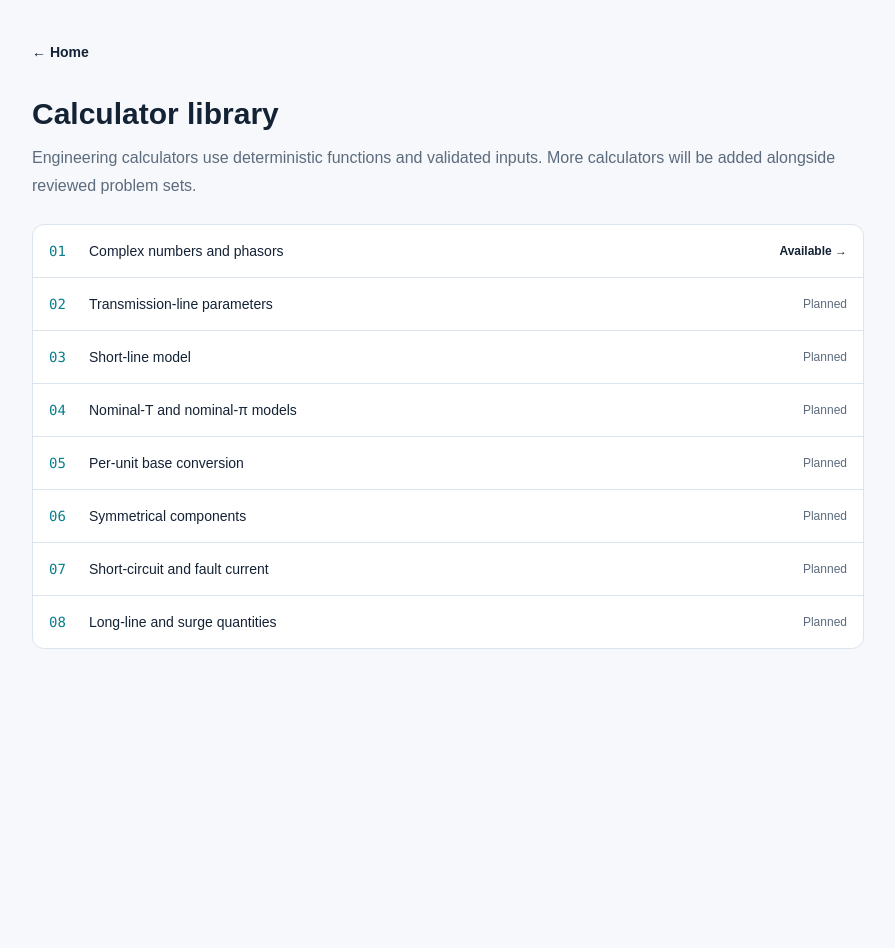
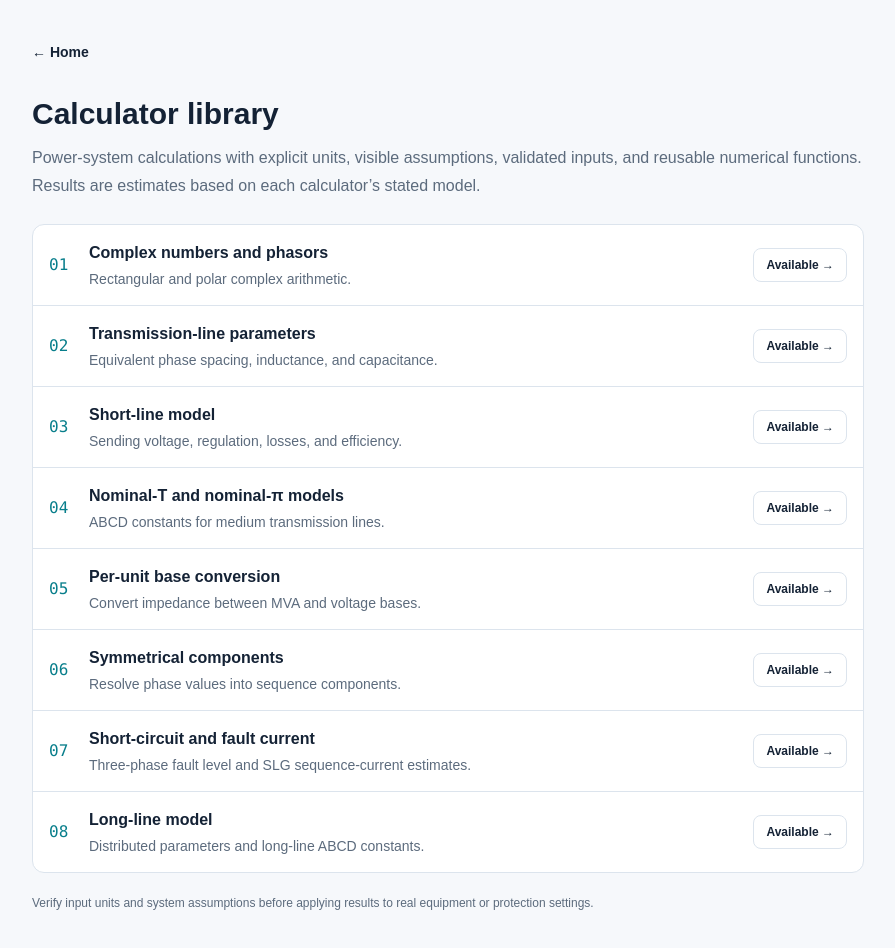
Before and after one commit to valeriovlad13-del/power-systems-lab, a Next.js app: page /calculators in a window 1280 px wide. Shown: the top 948 px of the page, without its empty margins (192-1087 px from the left). Before the commit the page ends 800 px from the top, so only its background shows below. Built offline with nearby package versions, Linux system fonts and the light colour scheme.

Commit message:
Expand calculator library to eight tools

```diff
--- a/app/calculators/page.tsx
+++ b/app/calculators/page.tsx
@@ -1,14 +1,14 @@
 import Link from "next/link";
 
-const planned = [
-  { name: "Complex numbers and phasors", href: "/calculators/complex", status: "Available" },
-  { name: "Transmission-line parameters", href: null, status: "Planned" },
-  { name: "Short-line model", href: null, status: "Planned" },
-  { name: "Nominal-T and nominal-π models", href: null, status: "Planned" },
-  { name: "Per-unit base conversion", href: null, status: "Planned" },
-  { name: "Symmetrical components", href: null, status: "Planned" },
-  { name: "Short-circuit and fault current", href: null, status: "Planned" },
-  { name: "Long-line and surge quantities", href: null, status: "Planned" },
+const calculators = [
+  { name: "Complex numbers and phasors", href: "/calculators/complex", description: "Rectangular and polar complex arithmetic.", status: "Available" },
+  { name: "Transmission-line parameters", href: "/calculators/transmission-line-parameters", description: "Equivalent phase spacing, inductance, and capacitance.", status: "Available" },
+  { name: "Short-line model", href: "/calculators/short-line-model", description: "Sending voltage, regulation, losses, and efficiency.", status: "Available" },
+  { name: "Nominal-T and nominal-π models", href: "/calculators/nominal-models", description: "ABCD constants for medium transmission lines.", status: "Available" },
+  { name: "Per-unit base conversion", href: "/calculators/per-unit", description: "Convert impedance between MVA and voltage bases.", status: "Available" },
+  { name: "Symmetrical components", href: "/calculators/symmetrical-components", description: "Resolve phase values into sequence components.", status: "Available" },
+  { name: "Short-circuit and fault current", href: "/calculators/fault-current", description: "Three-phase fault level and SLG sequence-current estimates.", status: "Available" },
+  { name: "Long-line model", href: "/calculators/long-line", description: "Distributed parameters and long-line ABCD constants.", status: "Available" },
 ];
 
 export default function CalculatorsPage() {
@@ -17,21 +17,21 @@ export default function CalculatorsPage() {
       <Link href="/" className="text-sm font-semibold text-[var(--accent)]">← Home</Link>
       <h1 className="mt-8 text-3xl font-bold">Calculator library</h1>
       <p className="mt-3 leading-7 text-[var(--muted)]">
-        Engineering calculators use deterministic functions and validated inputs. More calculators will be added alongside reviewed problem sets.
+        Power-system calculations with explicit units, visible assumptions, validated inputs, and reusable numerical functions. Results are estimates based on each calculator’s stated model.
       </p>
-      <ul className="mt-6 divide-y divide-[var(--border)] rounded-xl border border-[var(--border)] bg-white">
-        {planned.map((item, index) => (
-          <li key={item.name} className="flex items-center gap-4 px-4 py-4 text-sm">
-            <span className="w-6 shrink-0 font-mono text-[var(--accent)]">{String(index + 1).padStart(2, "0")}</span>
-            <span className="flex-1">{item.name}</span>
-            {item.href ? (
-              <Link href={item.href} className="text-xs font-semibold text-[var(--accent)] hover:underline">{item.status} →</Link>
-            ) : (
-              <span className="text-xs text-[var(--muted)]">{item.status}</span>
-            )}
+      <ul className="mt-6 divide-y divide-[var(--border)] overflow-hidden rounded-xl border border-[var(--border)] bg-[var(--surface)]">
+        {calculators.map((item, index) => (
+          <li key={item.name} className="flex items-start gap-4 px-4 py-4 sm:items-center">
+            <span className="w-6 shrink-0 pt-1 font-mono text-[var(--accent)] sm:pt-0">{String(index + 1).padStart(2, "0")}</span>
+            <div className="min-w-0 flex-1">
+              <h2 className="font-semibold">{item.name}</h2>
+              <p className="mt-1 text-sm leading-5 text-[var(--muted)]">{item.description}</p>
+            </div>
+            <Link href={item.href} className="shrink-0 rounded-lg border border-[var(--border)] px-3 py-2 text-xs font-semibold text-[var(--accent)] hover:bg-slate-50">{item.status} →</Link>
           </li>
         ))}
       </ul>
+      <p className="mt-5 text-xs leading-5 text-[var(--muted)]">Verify input units and system assumptions before applying results to real equipment or protection settings.</p>
     </main>
   );
 }
```
